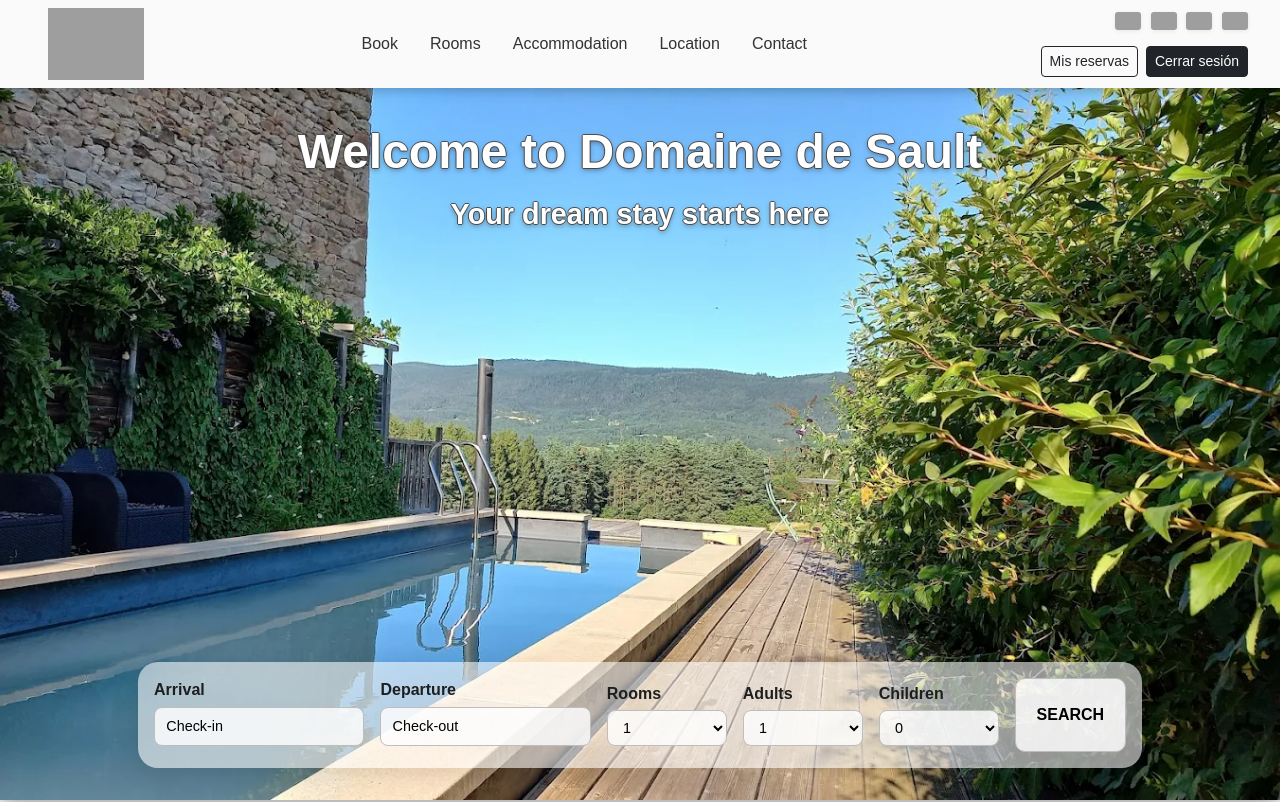
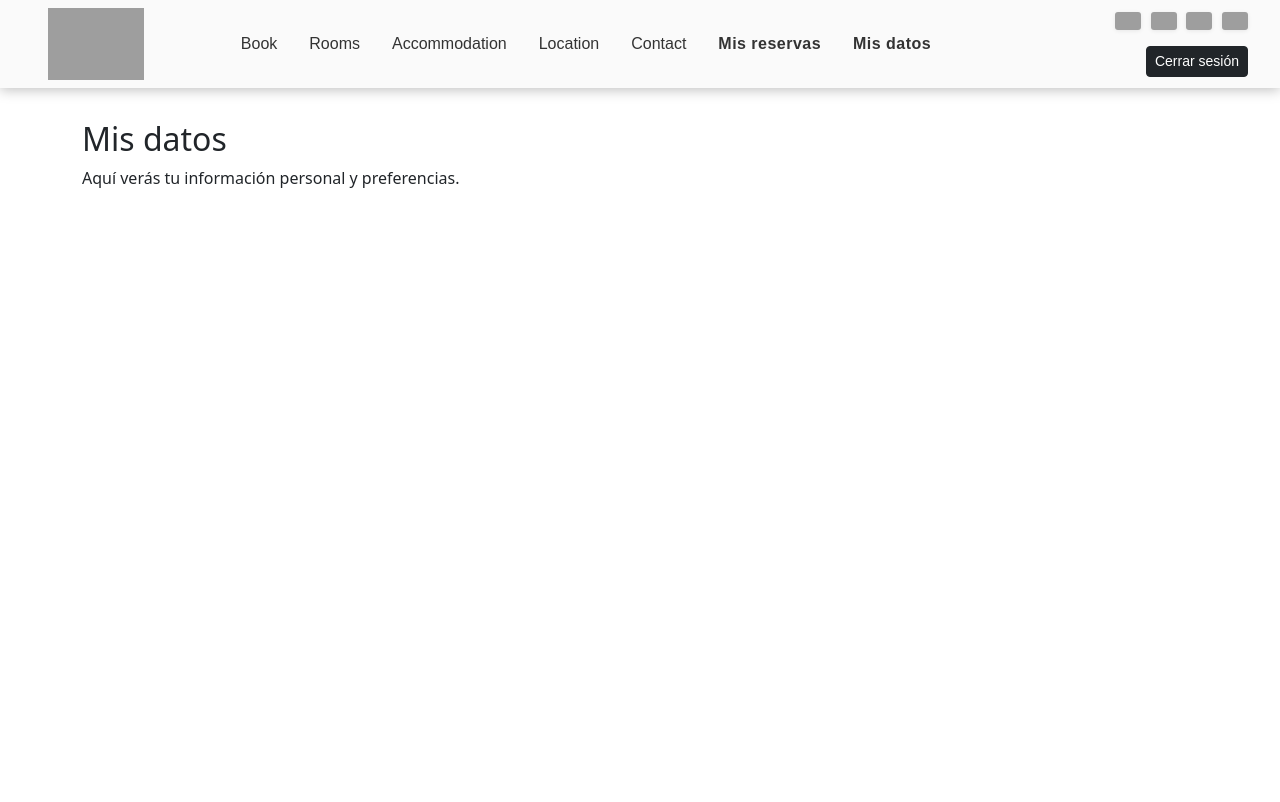
Before and after one commit to e-duarditoDev/Proyecto_DomaineDeSault, a React (Vite) app in the folder DomaineDeSault_FrontEnd/: page /mis-datos in a window 1280 px wide. Before the commit this address led to /. Shown: the top 802 px of the page. Built offline with nearby package versions, Linux system fonts and the light colour scheme; sample sign-in values are in the browser's storage; grey boxes are pictures that could not be loaded.

Commit message:
Feature/frontend/cliente autenticado (#21)
* Feat: Se crea la view de cliente autenticado y pagina basica de mis reservas.

* Feat: Crear pagina basica de datos cliente y actualizar la view de cliente autenticado.

```diff
--- a/DomaineDeSault_FrontEnd/src/App.jsx
+++ b/DomaineDeSault_FrontEnd/src/App.jsx
@@ -28,6 +28,9 @@ import NotFoundRedirect from "./components/NotFoundRedirect";
 // Para la vista de reservas del cliente
 import MisReservas from "./components/client/MisReservas";
 
+// Para la vista de datos del cliente
+import MisDatos from "./components/client/MisDatos";
+
 
 function AppContent() {
   const { i18n } = useTranslation();
@@ -44,18 +47,21 @@ function AppContent() {
     "/room/:roomId",
     "/accommodation/:section",
     "/mis-reservas",
+    "/mis-datos"
   ];
-
+  // Verificar si la ruta actual coincide con alguna de las rutas conocidas
   const isKnownRoute = knownRoutes.some((route) =>
     matchPath({ path: route, end: true }, location.pathname)
   );
 
+  // Ocultar el Navbar en las rutas de login, registro, confirmación de cuenta y rutas no conocidas
   const hideLayout =
     location.pathname === "/login" ||
     location.pathname === "/register" ||
     location.pathname === "/confirm-account"||
     !isKnownRoute;
 
+  // Detectar cambios en el tamaño de la ventana para actualizar el estado de isMobile
   useEffect(() => {
     const handleResize = () => {
       setIsMobile(window.innerWidth < 768);
@@ -103,6 +109,7 @@ function AppContent() {
 
         {/* Rutas para el cliente autenticado */}
         <Route path="/mis-reservas" element={<MisReservas />} />
+        <Route path="/mis-datos" element={<MisDatos />} />
 
       </Routes>
 
--- a/DomaineDeSault_FrontEnd/src/components/Navbar.css
+++ b/DomaineDeSault_FrontEnd/src/components/Navbar.css
@@ -206,6 +206,28 @@
     display: none;
   }
 
+/* ---------------- LINKS CLIENTE ---------------- */
+.client-link {
+  position: relative;
+  font-weight: 600 !important;
+  letter-spacing: 0.03em;
+}
+
+.client-link::after {
+  content: "";
+  position: absolute;
+  left: 0;
+  bottom: -3px;
+  width: 0;
+  height: 1px;
+  background-color: #005a99;
+  transition: width 0.25s ease;
+}
+
+.client-link:hover::after {
+  width: 100%;
+}
+
 /* ---------------- RESPONSIVE ---------------- */
 @media (max-width: 768px) {
 
--- a/DomaineDeSault_FrontEnd/src/components/Navbar.jsx
+++ b/DomaineDeSault_FrontEnd/src/components/Navbar.jsx
@@ -247,7 +247,38 @@ const Navbar = () => {
             {t("nav.contact")}
           </a>
         </li>
+
+        {authenticated && (
+          <>
+            <li>
+              <a
+                className="client-link"
+                href="/mis-reservas"
+                onClick={(e) => {
+                  e.preventDefault();
+                  setMenuOpen(false);
+                  navigate("/mis-reservas");
+                }}
+              >
+                Mis reservas
+              </a>
+            </li>
+            <li>
+              <a
+                className="client-link"
+                href="/mis-datos"
+                onClick={(e) => {
+                  e.preventDefault();
+                  setMenuOpen(false);
+                  navigate("/mis-datos");
+                }}
+              >
+                Mis datos
+              </a>
+            </li>
+          </>)}
       </ul>
+
 
       <div className="auth-language-wrapper">
 
@@ -270,7 +301,7 @@ const Navbar = () => {
         {/* -------------------------- */}
 
         {/*Botones de acceso y resgistro*/}
-        <div className="auth-buttons d-flex gap-2 me-3">
+        <div className="auth-buttons d-flex gap-3 me-3">
           {!authenticated ? (
             <>
               <button
@@ -289,7 +320,7 @@ const Navbar = () => {
             </>
           ) : (
             <>
-              <button
+              {/*               <button
                 className="btn btn-outline-dark btn-sm"
                 onClick={() => {
                   setMenuOpen(false);
@@ -297,7 +328,7 @@ const Navbar = () => {
                 }}
               >
                 Mis reservas
-              </button>
+              </button> */}
 
               <button
                 className="btn btn-dark btn-sm"
--- /dev/null
+++ b/DomaineDeSault_FrontEnd/src/components/client/MisDatos.jsx
@@ -0,0 +1,10 @@
+const MisDatos = () => {
+  return (
+    <div className="container" style={{ marginTop: "120px" }}>
+      <h2>Mis datos</h2>
+      <p>Aquí verás tu información personal y preferencias.</p>
+    </div>
+  );
+};
+
+export default MisDatos;
```
